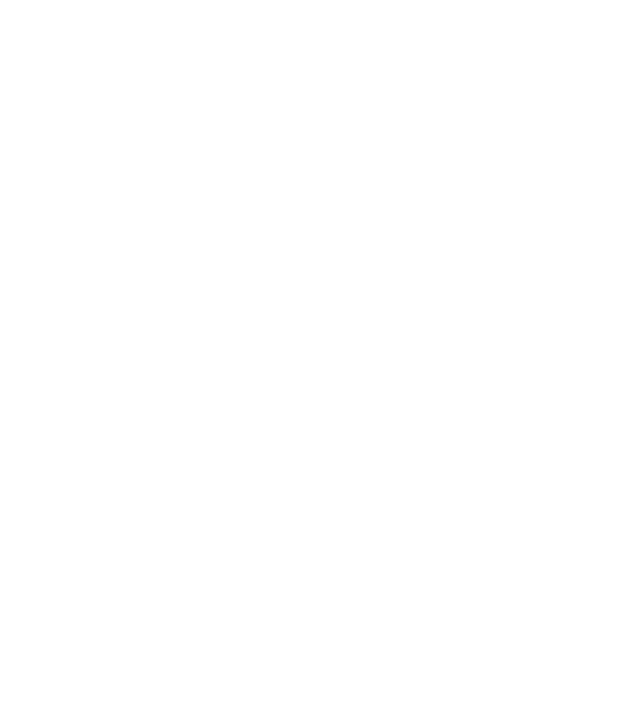
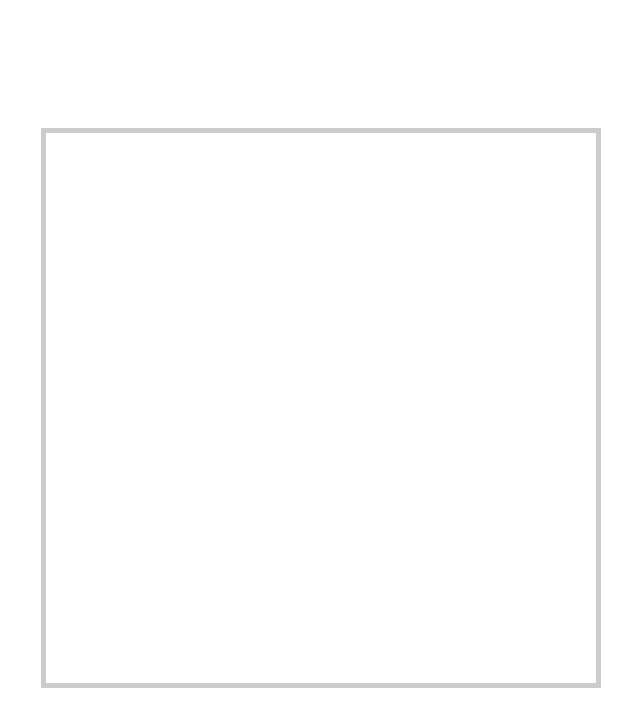
Before and after one commit to danielotaviano/snake-game, a plain HTML site: page src/web/index.html in a window 1280 px wide. Shown: the whole page, without its empty margins (327-967 px from the left). Drawn offline with Linux system fonts and the light colour scheme.

Commit message:
feat: add canvas screen

```diff
--- a/src/web/index.html
+++ b/src/web/index.html
@@ -5,9 +5,13 @@
   <meta charset="UTF-8">
   <meta name="viewport" content="width=device-width, initial-scale=1.0">
   <title>Snake Game</title>
+  <link rel="stylesheet" href="styles.css">
 </head>
 
 <body>
+  <div id="content">
+    <canvas id="screen" width="10" height="10" style="border: 5px solid #ccc"></canvas>
+  </div>
 
 </body>
 
--- /dev/null
+++ b/src/web/styles.css
@@ -0,0 +1,17 @@
+body, html {
+  height: 100%;
+  width: 100%;
+}
+
+#content {
+  height: 100%;
+  width: 100%;
+  display: flex;
+  align-items: center;
+  justify-content: center;
+}
+
+#screen {
+  width: 550px;
+  height: 550px;
+}
```
